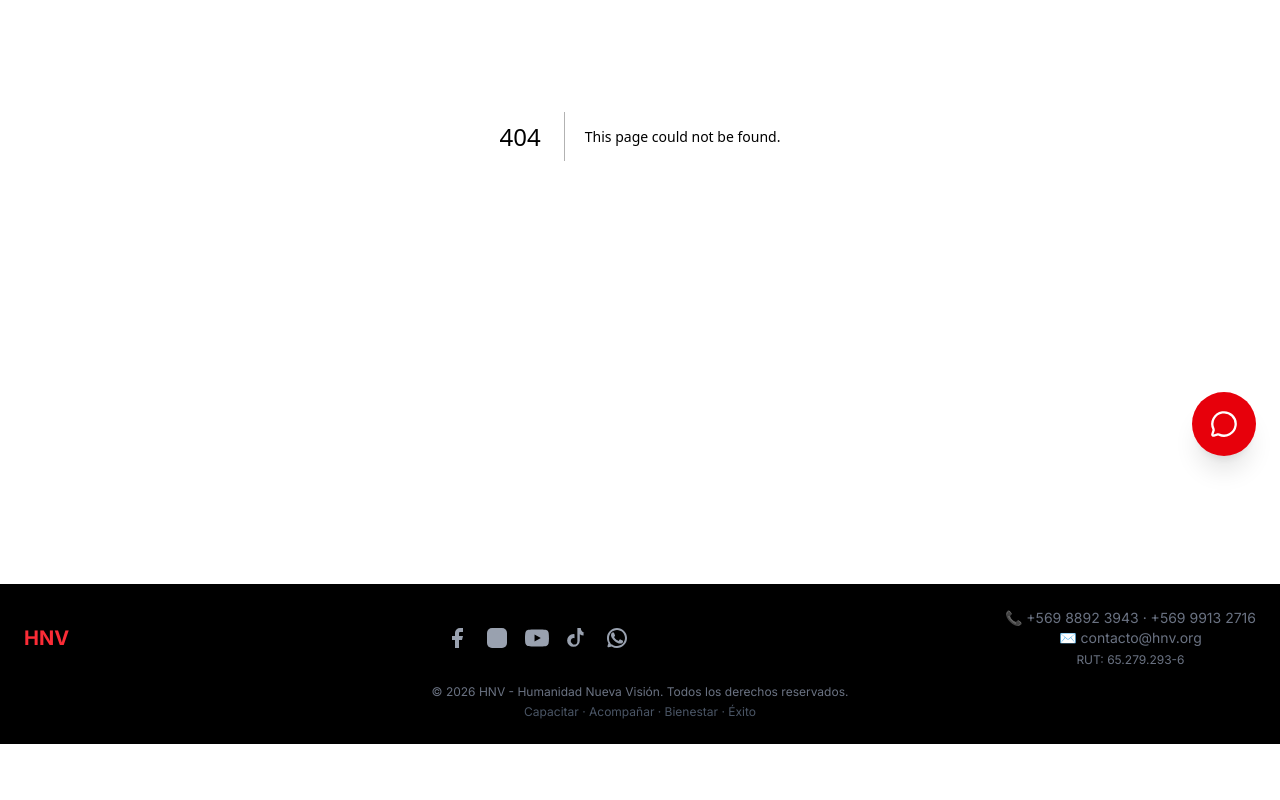
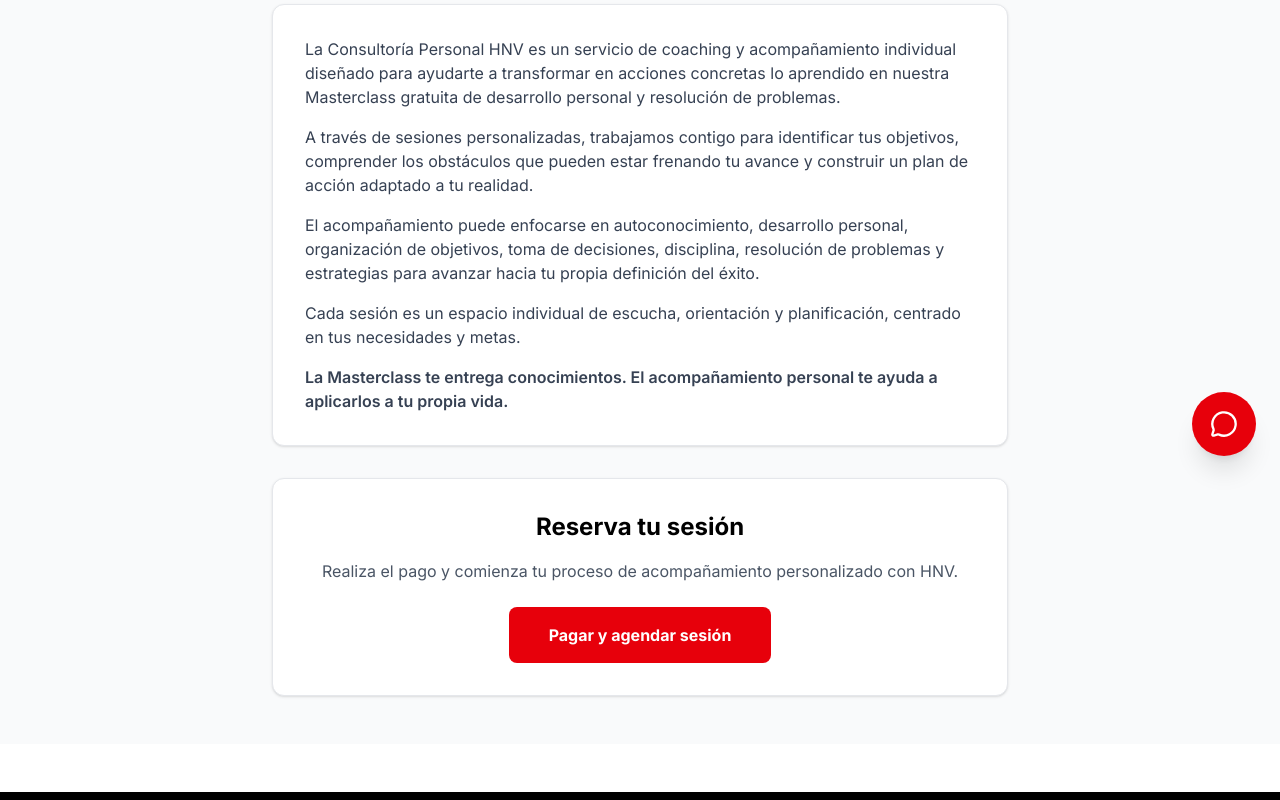
Before and after one commit to n3v3nk4/hnv-web, a Next.js app: page /exito-personal in a window 1280 px wide. Before the commit this address had no page. Shown: the part 320-1120 px from the top of the page. Before the commit the page ends 1064 px from the top, so only its background shows below. Built offline with nearby package versions, Linux system fonts and the light colour scheme.

Commit message:
Corregir exito-personal y actualizar footer

```diff
--- a/app/directorio/page.tsx
+++ b/app/directorio/page.tsx
@@ -95,7 +95,7 @@
           </p>
           <div className="flex flex-wrap gap-4 justify-center">
             <a
-              href="mailto:contacto@hnv.org"
+              href="mailto:nuevavisionfundacion2026@gmail.com"
               className="inline-block bg-red-600 hover:bg-red-700 text-white px-8 py-3 rounded-lg font-semibold transition"
             >
               Enviar correo
--- /dev/null
+++ b/app/exito-personal/page.tsx
@@ -0,0 +1,64 @@
+import Link from 'next/link'
+
+export default function ExitoPersonal() {
+  return (
+    <div className="min-h-screen bg-gray-50">
+
+      {/* ====== ENCABEZADO ====== */}
+      <section className="bg-black text-white py-16 px-4">
+        <div className="container mx-auto max-w-4xl text-center">
+          <h1 className="text-4xl md:text-5xl font-bold mb-4">Éxito Personal</h1>
+          <p className="text-lg text-gray-300 max-w-2xl mx-auto">
+            Consultoría — Acompañamiento Individual hacia el Éxito
+          </p>
+        </div>
+      </section>
+
+      {/* ====== CONTENIDO ====== */}
+      <section className="container mx-auto max-w-3xl px-4 py-12">
+
+        <div className="bg-white rounded-xl shadow-sm border border-gray-200 p-8 mb-8">
+          <p className="text-gray-700 mb-4">
+            La Consultoría Personal HNV es un servicio de coaching y acompañamiento individual diseñado
+            para ayudarte a transformar en acciones concretas lo aprendido en nuestra Masterclass gratuita
+            de desarrollo personal y resolución de problemas.
+          </p>
+          <p className="text-gray-700 mb-4">
+            A través de sesiones personalizadas, trabajamos contigo para identificar tus objetivos,
+            comprender los obstáculos que pueden estar frenando tu avance y construir un plan de acción
+            adaptado a tu realidad.
+          </p>
+          <p className="text-gray-700 mb-4">
+            El acompañamiento puede enfocarse en autoconocimiento, desarrollo personal, organización de
+            objetivos, toma de decisiones, disciplina, resolución de problemas y estrategias para avanzar
+            hacia tu propia definición del éxito.
+          </p>
+          <p className="text-gray-700 mb-4">
+            Cada sesión es un espacio individual de escucha, orientación y planificación, centrado en tus
+            necesidades y metas.
+          </p>
+          <p className="text-gray-700 font-semibold">
+            La Masterclass te entrega conocimientos. El acompañamiento personal te ayuda a aplicarlos a tu propia vida.
+          </p>
+        </div>
+
+        {/* ====== PAGO ====== */}
+        <div className="bg-white rounded-xl shadow-sm border border-gray-200 p-8 text-center">
+          <h2 className="text-2xl font-bold text-black mb-4">Reserva tu sesión</h2>
+          <p className="text-gray-600 mb-6">
+            Realiza el pago y comienza tu proceso de acompañamiento personalizado con HNV.
+          </p>
+          <a
+            href="https://www.paypal.com/ncp/payment/EX2PXPU2TSSBL"
+            target="_blank"
+            rel="noopener noreferrer"
+            className="inline-block bg-red-600 hover:bg-red-700 text-white px-10 py-4 rounded-lg font-bold transition"
+          >
+            Pagar y agendar sesión
+          </a>
+        </div>
+
+      </section>
+    </div>
+  )
+}
--- a/components/Footer.tsx
+++ b/components/Footer.tsx
@@ -29,13 +29,13 @@
 
           <div className="flex flex-col text-sm text-gray-500">
             <p>📞 +569 8892 3943 · +569 9913 2716</p>
-            <p>✉️ contacto@hnv.org</p>
+            <p>✉️ nuevavisionfundacion2026@gmail.com</p>
             <p className="text-xs mt-1">RUT: 65.279.293-6</p>
           </div>
         </div>
 
         <p className="text-gray-500 text-xs mt-4">© {new Date().getFullYear()} HNV - Humanidad Nueva Visión. Todos los derechos reservados.</p>
-        <p className="text-gray-600 text-xs mt-1">Capacitar · Acompañar · Bienestar · Éxito</p>
+        <p className="text-gray-600 text-xs mt-1">Capacitar · Acompañar · Bienestar · Transparencia · Compromiso · Acción</p>
       </div>
     </footer>
   )
--- a/components/Navbar.tsx
+++ b/components/Navbar.tsx
@@ -9,7 +9,6 @@
   return (
     <nav className="bg-black text-white p-3 shadow-lg sticky top-0 z-50">
       <div className="container mx-auto flex justify-between items-center">
-
         <Link href="/" className="flex items-center">
           <span className="text-2xl font-bold text-red-500">HNV</span>
         </Link>
```
